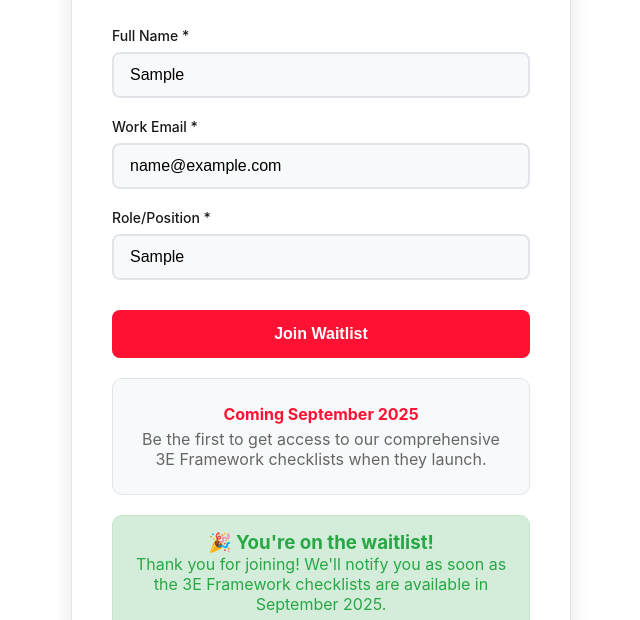
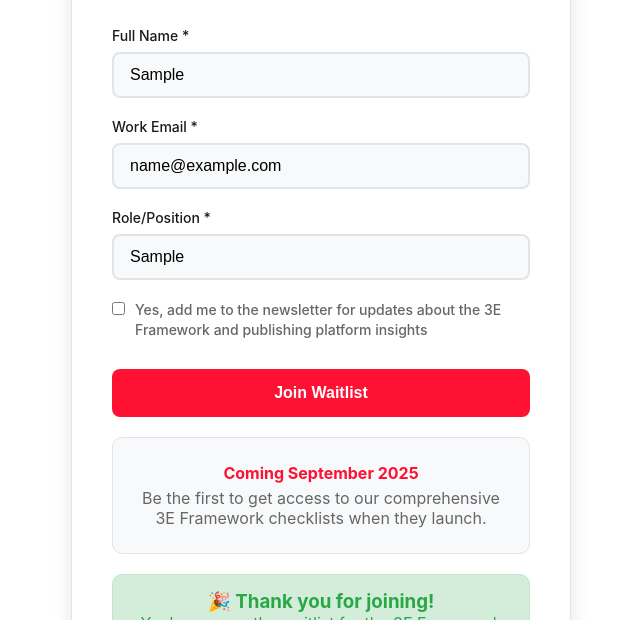
Before and after one commit to ndevrinc/wcus2025, a plain HTML site: page form.html in a window 1280 px wide. Both pictures are taken after typing "Sample", "name@example.com", "Sample" into the empty fields and a click on the button "Join Waitlist". Shown: the part 180-800 px from the top of the page, without its empty margins (319-959 px from the left). Drawn offline with Linux system fonts and the light colour scheme.

Commit message:
adding thank you msg for the form

```diff
--- a/form.html
+++ b/form.html
@@ -161,6 +161,33 @@
             color: #fe1132;
         }
 
+        .checkbox-group {
+            margin-top: 15px;
+        }
+
+        .checkbox-label {
+            display: flex;
+            align-items: flex-start;
+            cursor: pointer;
+            font-size: 14px;
+            color: #666;
+            line-height: 1.4;
+        }
+
+        .checkbox-label input[type="checkbox"] {
+            margin-right: 10px;
+            margin-top: 2px;
+            width: auto;
+            padding: 0;
+            border: none;
+            background: none;
+        }
+
+        .checkbox-label input[type="checkbox"]:focus {
+            outline: 2px solid #fe1132;
+            outline-offset: 2px;
+        }
+
         @media (max-width: 600px) {
             .container {
                 padding: 30px 20px;
@@ -220,6 +247,14 @@
                 <input type="text" id="role" name="role" required placeholder="e.g., Developer, Manager, Director">
             </div>
 
+            <div class="form-group checkbox-group">
+                <label class="checkbox-label">
+                    <input type="checkbox" id="newsletter" name="newsletter">
+                    <span class="checkmark"></span>
+                    Yes, add me to the newsletter for updates about the 3E Framework and publishing platform insights
+                </label>
+            </div>
+
             <button type="submit" class="submit-btn">Join Waitlist</button>
         </form>
 
@@ -230,8 +265,14 @@
         </form>
 
         <div id="successMessage" class="success-message">
-            <h3>🎉 You're on the waitlist!</h3>
-            <p>Thank you for joining! We'll notify you as soon as the 3E Framework checklists are available in September 2025.</p>
+            <h3>🎉 Thank you for joining!</h3>
+            <p>You're now on the waitlist for the 3E Framework checklists. We'll send you the comprehensive PDF checklists in September 2025.</p>
+            <p><strong>What's next?</strong></p>
+            <ul style="text-align: left; margin: 10px 0; padding-left: 20px;">
+                <li>We'll email you when the checklists are ready</li>
+                <li>You'll get early access to download the PDFs</li>
+                <li>If you opted in, you'll receive our newsletter with publishing platform insights</li>
+            </ul>
         </div>
 
         <div id="errorMessage" class="error-message">
@@ -250,6 +291,7 @@
             const name = document.getElementById('name').value;
             const email = document.getElementById('email').value;
             const role = document.getElementById('role').value;
+            const newsletter = document.getElementById('newsletter').checked;
 
             // Hide any existing messages
             document.getElementById('successMessage').style.display = 'none';
@@ -261,7 +303,7 @@
                 document.getElementById('successMessage').style.display = 'block';
 
                 // Optional: Send data to your backend
-                console.log('Waitlist signup:', { name, email, role });
+                console.log('Waitlist signup:', { name, email, role, newsletter });
 
                 // Track the waitlist signup
                 if (window.gtag) {
```
